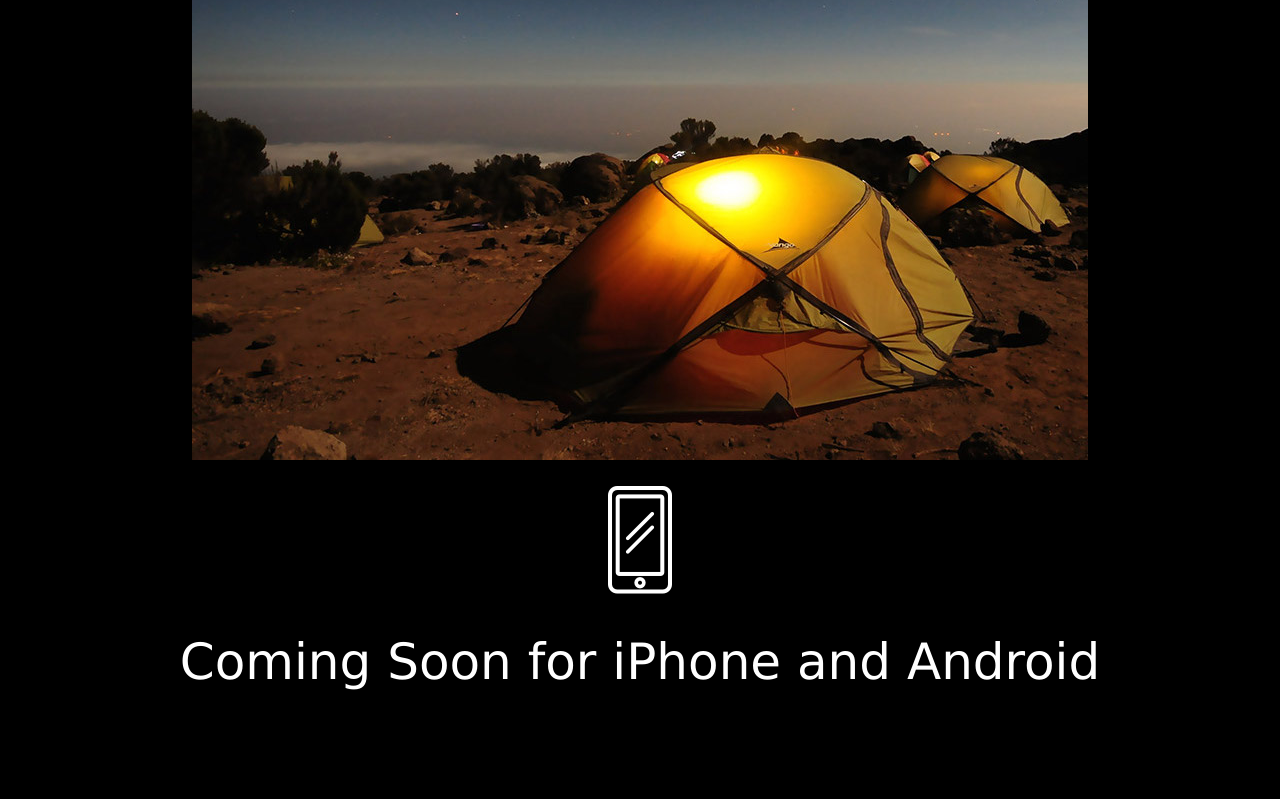
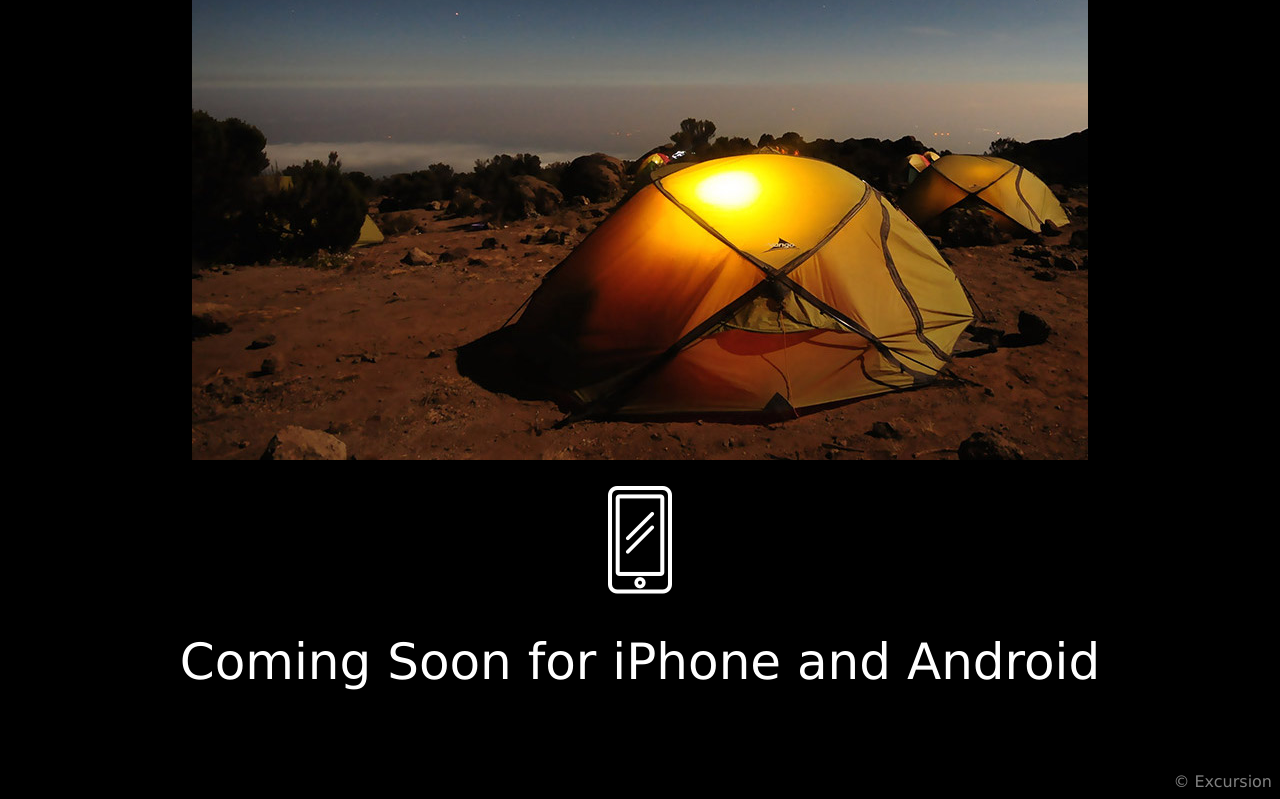
Before and after one commit to brunomanser/excursion, a plain HTML site: page index.html in a window 1280 px wide. Shown: the part 566-1365 px from the top of the page. Before the commit the page ends 1338 px from the top, so only its background shows below. Drawn offline with Linux system fonts and the light colour scheme.

Commit message:
Footer added

```diff
--- a/index.html
+++ b/index.html
@@ -17,5 +17,6 @@
     <p><img src="resources/images/phone.png"></p>
    <h1>Coming Soon for iPhone and Android</h1>
     <h2 a href="https://s3.amazonaws.com/codecademy-content/programs/freelance-one/excursion/index.html#">Download Excursion (Coming soon!)</h2>
+    <footer>© Excursion</footer>
  </body>
 </html>
--- a/resources/css/style.css
+++ b/resources/css/style.css
@@ -22,3 +22,9 @@ p {
 body {
   background-color: black;
 }
+
+footer {
+  font-family: Verdana;
+  color: gray;
+  text-align: right;
+}
```
